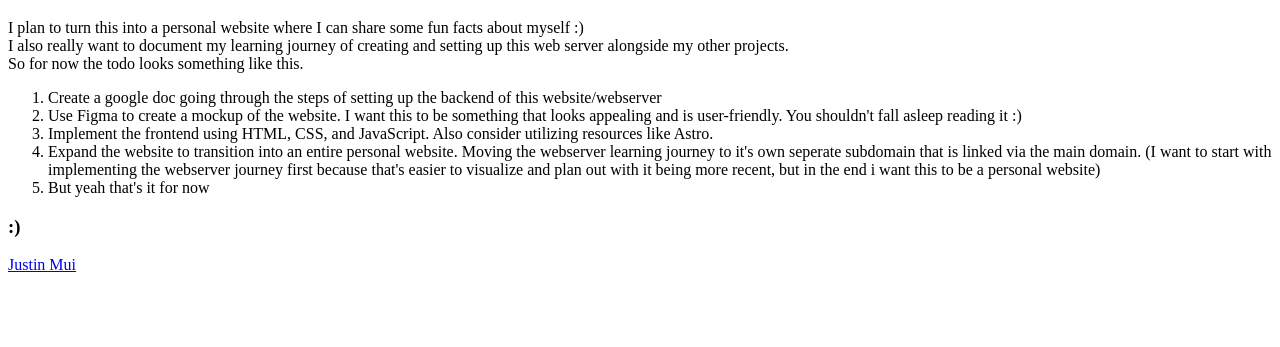
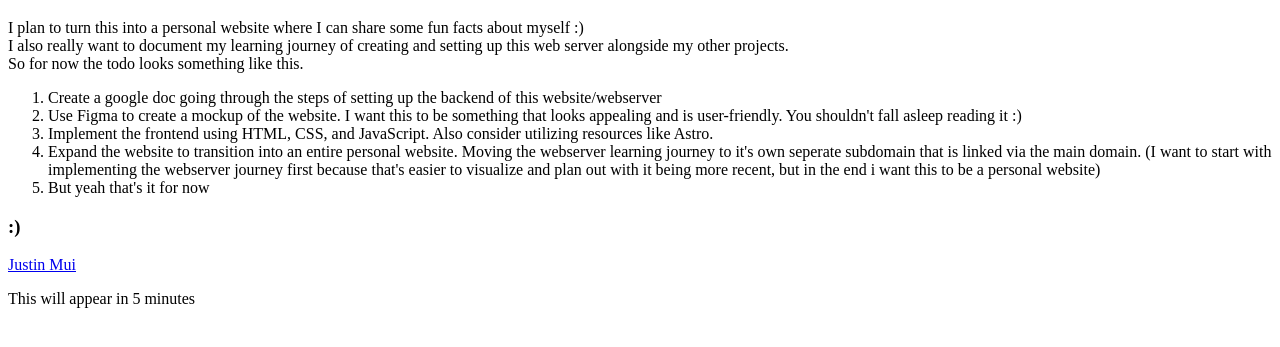
Before and after one commit to JustinM12345/my-personal-webserver-sitepages, a plain HTML site: page kobo-interns.xyz/public_html/index.html in a window 1280 px wide. Shown: the part 61-408 px from the top of the page. Drawn offline with Linux system fonts and the light colour scheme.

Commit message:
feat: testing

```diff
--- a/kobo-interns.xyz/public_html/index.html
+++ b/kobo-interns.xyz/public_html/index.html
@@ -24,5 +24,7 @@
         <div class="badge-base LI-profile-badge" data-locale="en_US" data-size="medium" data-theme="light" data-type="VERTICAL" data-vanity="j2mui" data-version="v1"><a class="badge-base__link LI-simple-link" href="https://ca.linkedin.com/in/j2mui?trk=profile-badge">Justin Mui</a>
         </div>
 
+        <p>This will appear in 5 minutes</p>
+
     </body>
 </html>
```
